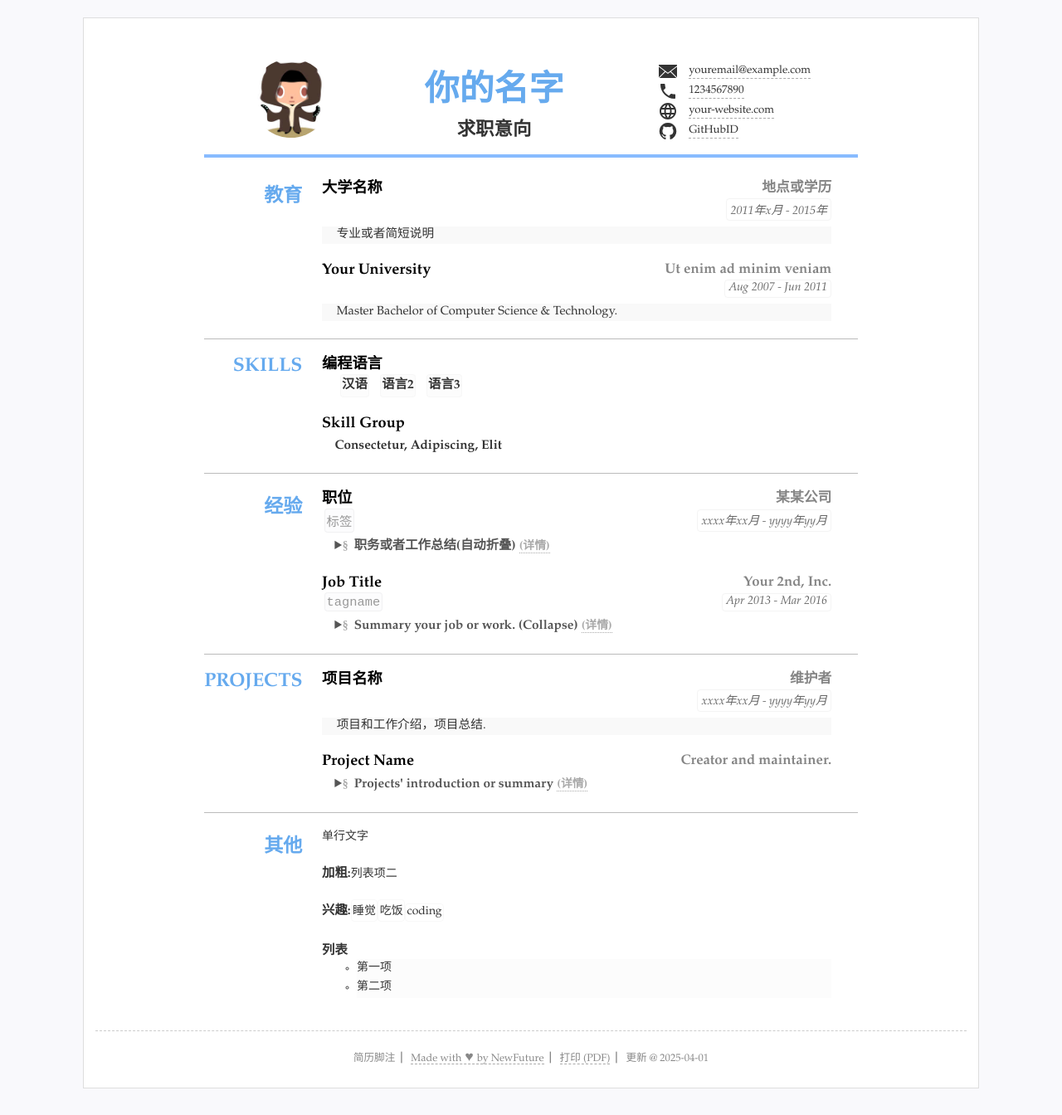
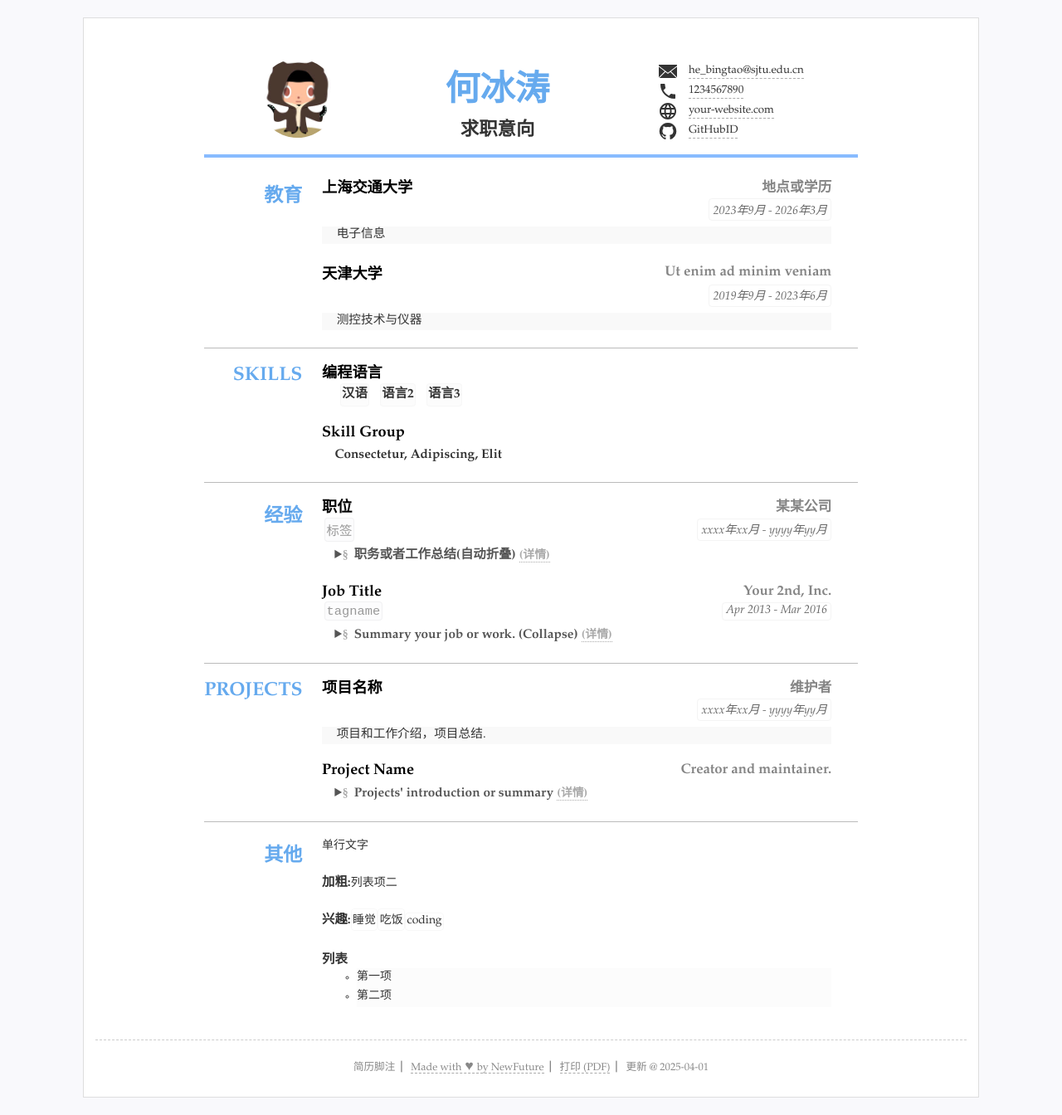
Before and after one commit to stephen-cloud-art/resume, a Jekyll site: the page built from index.html, in a window 1280 px wide. Shown: the whole page at 83% size. Built offline with Jekyll 4.4.1, drawn with Linux system fonts in a browser that asks for light colours.

Commit message:
Update resume.yml

```diff
--- a/_data/resume.yml
+++ b/_data/resume.yml
@@ -3,17 +3,17 @@
 
 title: "简历标题"
 lang: "zh" #语言设置 zh表示中文 en 表示英语
-name: "你的名字"
+name: "何冰涛"
 jobtitle: "求职意向" #可空不显示
 photo: "assets/img/photo.jpg" #照片可空，不显示
 
 #联系方式
 contact: #联系方式连接等3~5行
-- text: "youremail@example.com" #文本内容
+- text: "he_bingtao@sjtu.edu.cn" #文本内容
   href: 'mailto:youremail@example.com' #链接，无链接则空
   icon: 'icons/email.svg' #图标 svg文件
 - text: "1234567890"
-  href: 'tel:1234567890'
+  href: 'tel:18370094839'
   icon: 'icons/phone.svg'
 - text: "your-website.com"
   href: 'http://your-website.com'
@@ -30,14 +30,14 @@ main: #简历主要内容，
 - type: education #类别为ID
   name: 教育 #显示名称，空则使用type
   content: #内容基本格式 标题-副标题-日期-详细内容 (都允许空)
-  - title: 大学名称
-    duration: "2011年x月 - 2015年"
+  - title: 上海交通大学
+    duration: "2023年9月 - 2026年3月"
     sub: 地点或学历
-    detail: 专业或者简短说明
-  - title: Your University
-    duration: Aug 2007 - Jun 2011
+    detail: 电子信息
+  - title: 天津大学
+    duration: 2019年9月 - 2023年6月
     sub: Ut enim ad minim veniam
-    detail: Master Bachelor of Computer Science & Technology.
+    detail: 测控技术与仪器
 
 - type: skills
   # name: "技能"
```
